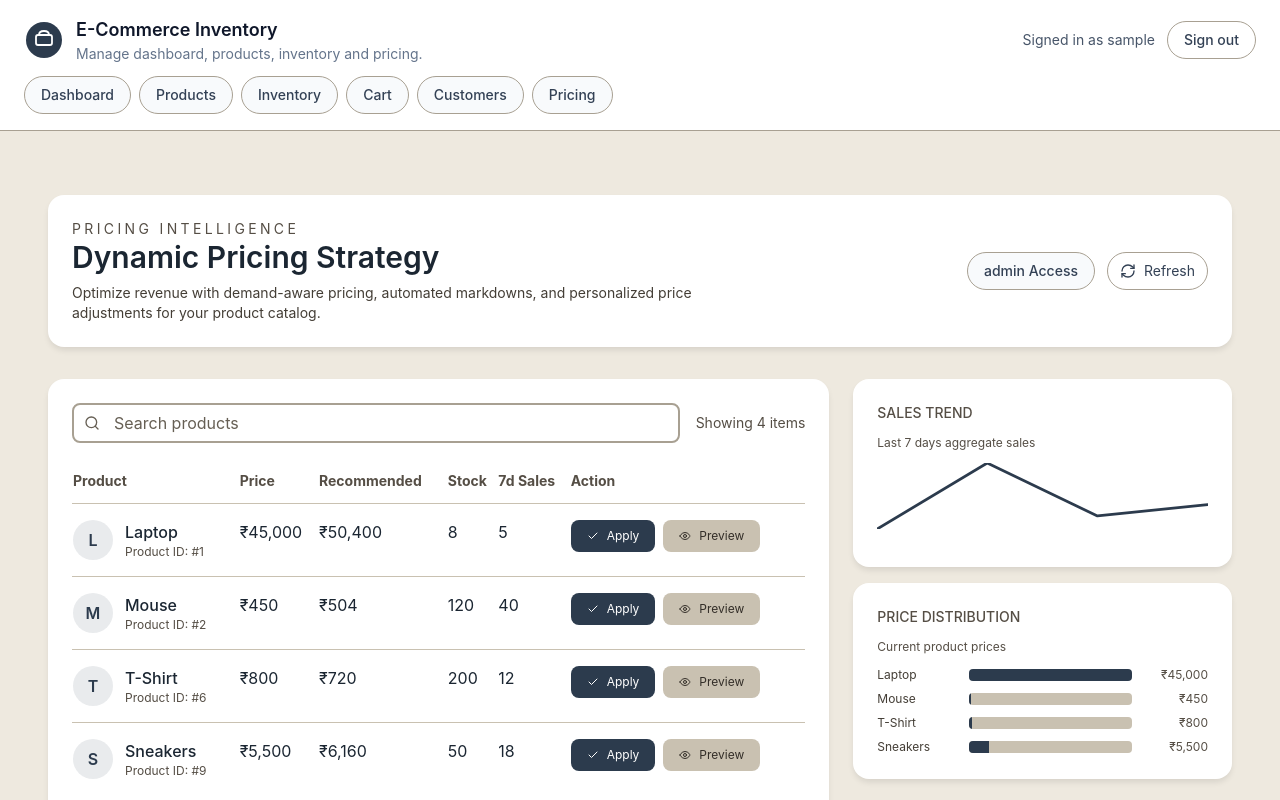
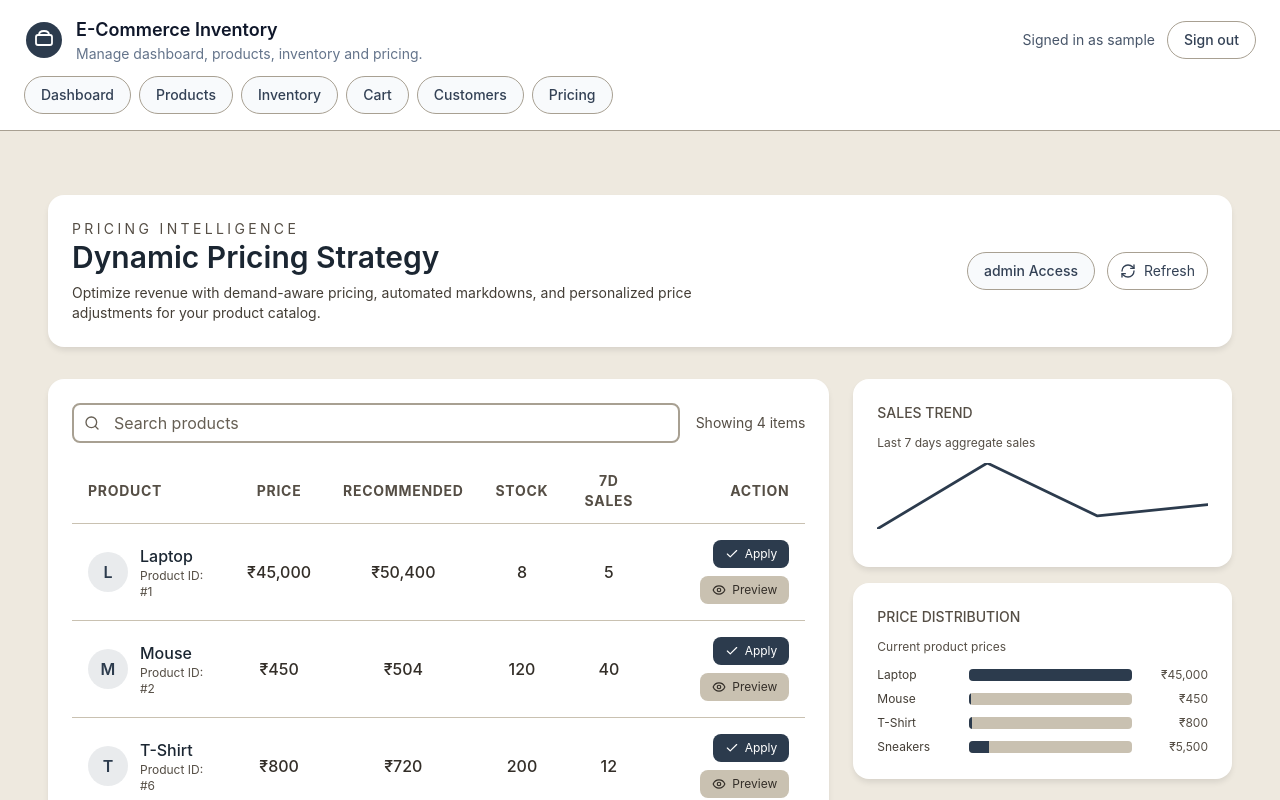
Before and after one commit to ishitanakhawa/InventorySystem, a Next.js app in the folder ecommerce-inventory-system/frontend/: page /pricing in a window 1280 px wide. Shown: the top 800 px of the page. Built offline with nearby package versions, Linux system fonts and the light colour scheme; sample sign-in values are in the browser's storage.

Commit message:
fix: improve table layout and action column styling in DynamicPricing component

```diff
--- a/ecommerce-inventory-system/frontend/src/components/DynamicPricing.jsx
+++ b/ecommerce-inventory-system/frontend/src/components/DynamicPricing.jsx
@@ -169,15 +169,15 @@ export default function DynamicPricing({ user }) {
             </div>
 
             <div className="overflow-x-auto">
-              <table className="w-full table-auto">
+              <table className="w-full border-collapse">
                 <thead>
-                  <tr className="text-left text-sm text-gray-500 border-b border-border">
-                    <th className="py-3">Product</th>
-                    <th className="py-3">Price</th>
-                    <th className="py-3">Recommended</th>
-                    <th className="py-3">Stock</th>
-                    <th className="py-3">7d Sales</th>
-                    <th className="py-3">Action</th>
+                  <tr className="text-left text-sm text-gray-500 border-b border-border font-bold uppercase tracking-wider">
+                    <th className="py-3 px-4">Product</th>
+                    <th className="py-3 px-4 text-center">Price</th>
+                    <th className="py-3 px-4 text-center">Recommended</th>
+                    <th className="py-3 px-4 text-center">Stock</th>
+                    <th className="py-3 px-4 text-center">7d Sales</th>
+                    <th className="py-3 px-4 text-right">Action</th>
                   </tr>
                 </thead>
                 <tbody>
@@ -185,40 +185,46 @@ export default function DynamicPricing({ user }) {
                     <tr
                       key={p.id}
                       onClick={() => setSelected(p)}
-                      className={`align-top border-b last:border-b-0 cursor-pointer hover:bg-palladian/20 ${selected?.id === p.id ? "bg-palladian/30" : ""}`}
+                      className={`border-b last:border-b-0 cursor-pointer hover:bg-palladian/20 transition-colors ${selected?.id === p.id ? "bg-palladian/30" : ""}`}
                     >
-                      <td className="py-4">
+                      <td className="py-4 px-4">
                         <div className="flex items-center gap-3">
-                          <div className="w-10 h-10 rounded-full bg-primary/10 flex items-center justify-center text-primary font-semibold">
+                          <div className="w-10 h-10 rounded-full bg-primary/10 flex items-center justify-center text-primary font-semibold flex-shrink-0">
                             {p.name
                               .split(" ")
                               .map((s) => s[0])
                               .join("")
                               .slice(0, 2)}
                           </div>
-                          <div>
-                            <div className="font-medium">{p.name}</div>
+                          <div className="min-w-0">
+                            <div className="font-medium text-gray-900">{p.name}</div>
                             <div className="text-xs text-gray-500">
                               Product ID: #{p.id}
                             </div>
                           </div>
                         </div>
                       </td>
-                      <td className="py-4">₹{p.price.toLocaleString()}</td>
-                      <td className="py-4">
+                      <td className="py-4 px-4 text-center text-gray-700 font-medium">
+                        ₹{p.price.toLocaleString()}
+                      </td>
+                      <td className="py-4 px-4 text-center text-gray-700 font-medium">
                         ₹{p.recommended.toLocaleString()}
                       </td>
-                      <td className="py-4">{p.stock}</td>
-                      <td className="py-4">{p.sales7d}</td>
-                      <td className="py-4">
-                        <div className="flex gap-2">
-                          <button className="btn-primary text-xs flex items-center gap-2">
-                            <Check className="w-3 h-3" />
-                            Apply
+                      <td className="py-4 px-4 text-center text-gray-700 font-medium">
+                        {p.stock}
+                      </td>
+                      <td className="py-4 px-4 text-center text-gray-700 font-medium">
+                        {p.sales7d}
+                      </td>
+                      <td className="py-4 px-4">
+                        <div className="flex gap-2 justify-end flex-wrap">
+                          <button onClick={(e) => e.stopPropagation()} className="btn-primary text-xs flex items-center gap-1.5 px-3 py-1.5 whitespace-nowrap">
+                            <Check className="w-3.5 h-3.5" />
+                            <span className="hidden sm:inline">Apply</span>
                           </button>
-                          <button className="btn-tertiary text-xs flex items-center gap-2">
-                            <Eye className="w-3 h-3" />
-                            Preview
+                          <button onClick={(e) => e.stopPropagation()} className="btn-tertiary text-xs flex items-center gap-1.5 px-3 py-1.5 whitespace-nowrap">
+                            <Eye className="w-3.5 h-3.5" />
+                            <span className="hidden sm:inline">Preview</span>
                           </button>
                         </div>
                       </td>
```
Also changed, not shown: 1 other file (tests, documents, lock files or other folders).
